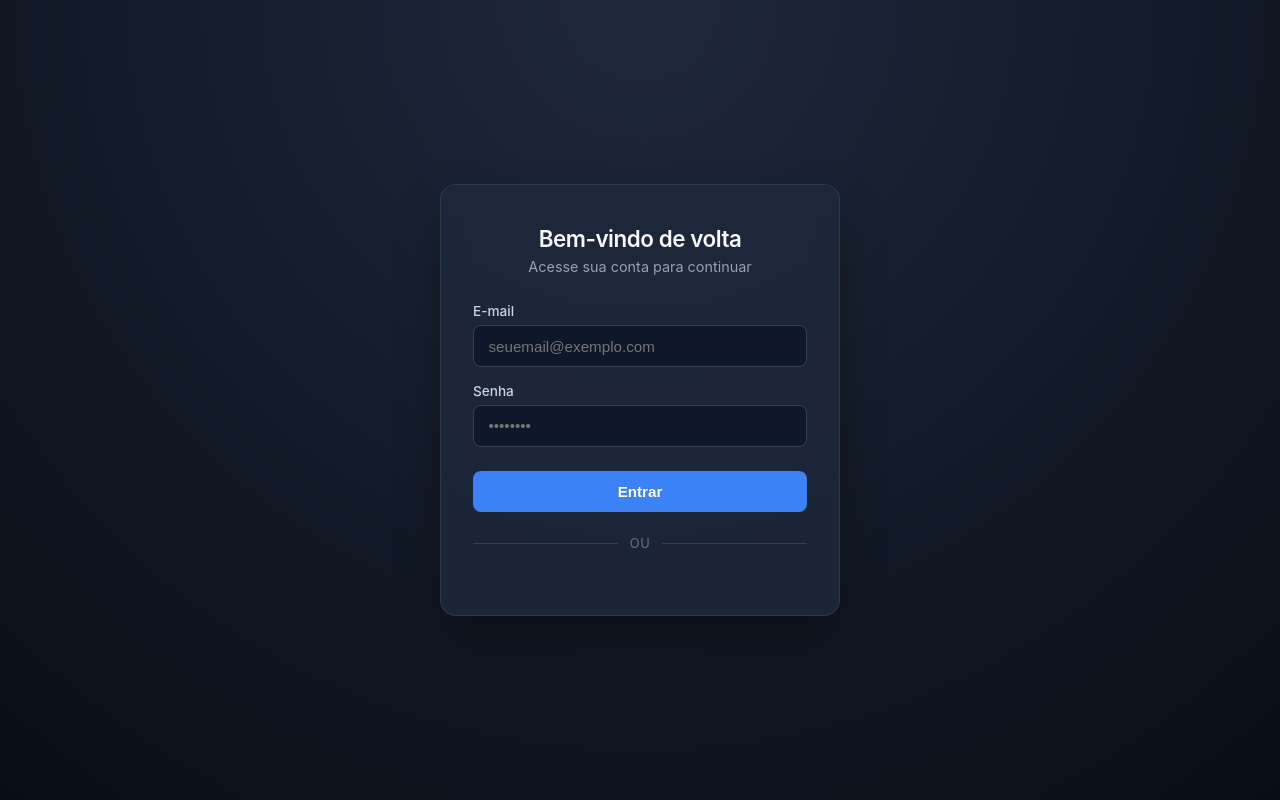
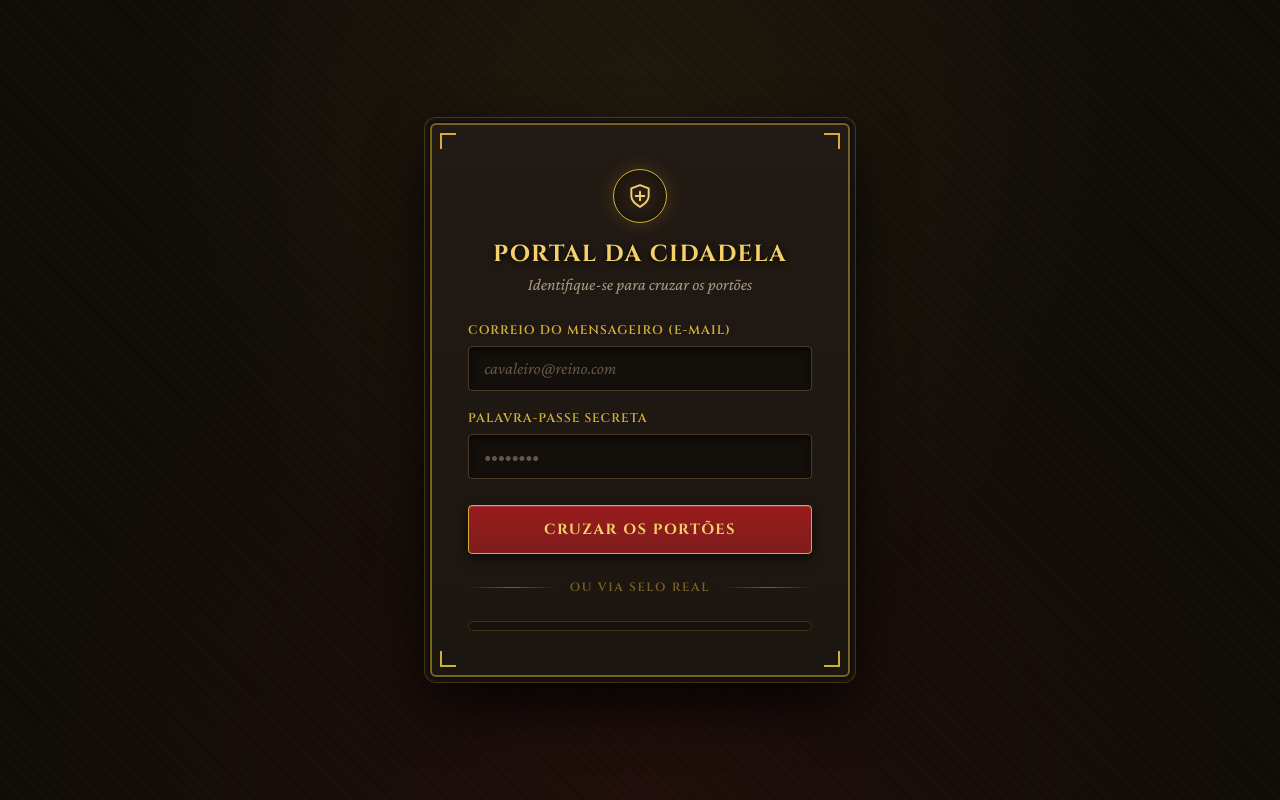
Before and after one commit to F3lipin/GoogleAPI, a website: page public/index.html in a window 1280 px wide. Drawn offline with nearby package versions, Linux system fonts and the light colour scheme; no server answers.

Commit message:
Aparência Medieval
Updated the title and various styles for the login page. Changed text and improved layout elements for better user experience.

```diff
--- a/public/index.html
+++ b/public/index.html
@@ -3,9 +3,26 @@
 <head>
   <meta charset="UTF-8" />
   <meta name="viewport" content="width=device-width, initial-scale=1.0" />
-  <title>Login — Portal do Sistema</title>
+  <title>Portal da Cidadela — Acesso ao Reino</title>
   <script src="https://accounts.google.com/gsi/client" async defer></script>
+  <link rel="preconnect" href="https://fonts.googleapis.com">
+  <link rel="preconnect" href="https://fonts.gstatic.com" crossorigin>
+  <link href="https://fonts.googleapis.com/css2?family=Cinzel:wght@600;700;800&family=Crimson+Pro:ital,wght@0,400;0,600;1,400&display=swap" rel="stylesheet">
   <style>
+    :root {
+      --bg-dark: #100c08;
+      --stone-card: #1c1611;
+      --stone-inner: #130f0b;
+      --gold-primary: #d4af37;
+      --gold-bright: #f3d06b;
+      --gold-dim: #7c6222;
+      --crimson-btn: #7f1d1d;
+      --crimson-hover: #991b1b;
+      --parchment-text: #f3e9d2;
+      --muted-ash: #a89984;
+      --emerald-seal: #15803d;
+    }
+
     * {
       box-sizing: border-box;
       margin: 0;
@@ -13,134 +30,193 @@
     }
 
     body {
-      font-family: 'Inter', system-ui, -apple-system, BlinkMacSystemFont, sans-serif;
-      background: radial-gradient(circle at top, #1e293b 0%, #090d16 100%);
-      color: #f8fafc;
+      font-family: 'Crimson Pro', Georgia, serif;
+      background-color: var(--bg-dark);
+      background-image:
+        radial-gradient(circle at 50% 15%, rgba(212, 175, 55, 0.08) 0%, transparent 55%),
+        radial-gradient(circle at 50% 100%, rgba(127, 29, 29, 0.14) 0%, transparent 60%),
+        repeating-linear-gradient(45deg, rgba(255,255,255,0.01) 0px, rgba(255,255,255,0.01) 2px, transparent 2px, transparent 8px);
+      color: var(--parchment-text);
       display: flex;
       justify-content: center;
       align-items: center;
       min-height: 100vh;
-      padding: 1rem;
+      padding: 1.5rem;
     }
 
     .card {
-      background: rgba(30, 41, 59, 0.85);
-      backdrop-filter: blur(12px);
-      padding: 2.5rem 2rem;
-      border-radius: 16px;
-      border: 1px solid rgba(148, 163, 184, 0.15);
-      box-shadow: 0 25px 50px -12px rgba(0, 0, 0, 0.5);
+      position: relative;
+      background: linear-gradient(180deg, #221a14 0%, var(--stone-card) 100%);
+      padding: 2.75rem 2.25rem;
+      border-radius: 6px;
+      border: 2px solid var(--gold-dim);
+      box-shadow:
+        0 0 0 1px #090705,
+        0 0 0 5px #17120e,
+        0 0 0 6px rgba(212, 175, 55, 0.25),
+        0 25px 60px rgba(0, 0, 0, 0.85);
       width: 100%;
-      max-width: 400px;
+      max-width: 420px;
     }
+
+    /* Ornamentos de canto em dourado */
+    .corner {
+      position: absolute;
+      width: 16px;
+      height: 16px;
+      border-color: var(--gold-primary);
+      border-style: solid;
+      pointer-events: none;
+    }
+    .corner.tl { top: 8px; left: 8px; border-width: 2px 0 0 2px; }
+    .corner.tr { top: 8px; right: 8px; border-width: 2px 2px 0 0; }
+    .corner.bl { bottom: 8px; left: 8px; border-width: 0 0 2px 2px; }
+    .corner.br { bottom: 8px; right: 8px; border-width: 0 2px 2px 0; }
 
     .header {
       text-align: center;
       margin-bottom: 1.75rem;
     }
 
+    .crest {
+      width: 54px;
+      height: 54px;
+      margin: 0 auto 0.9rem;
+      display: flex;
+      align-items: center;
+      justify-content: center;
+      border-radius: 50%;
+      background: radial-gradient(circle, #2e2318 0%, #140f0a 100%);
+      border: 1.5px solid var(--gold-primary);
+      box-shadow: 0 0 18px rgba(212, 175, 55, 0.22);
+      color: var(--gold-bright);
+    }
 
     h2 {
-      font-size: 1.4rem;
-      font-weight: 600;
-      letter-spacing: -0.02em;
+      font-family: 'Cinzel', serif;
+      font-size: 1.45rem;
+      font-weight: 700;
+      letter-spacing: 0.06em;
+      text-transform: uppercase;
+      color: var(--gold-bright);
+      text-shadow: 0 2px 6px rgba(0, 0, 0, 0.8);
       margin-bottom: 0.35rem;
     }
 
     .subtitle {
-      color: #94a3b8;
-      font-size: 0.9rem;
+      color: var(--muted-ash);
+      font-size: 1.05rem;
+      font-style: italic;
     }
 
     .form-group {
-      margin-bottom: 1rem;
+      margin-bottom: 1.15rem;
       text-align: left;
     }
 
     label {
       display: block;
-      font-size: 0.85rem;
-      font-weight: 500;
-      color: #cbd5e1;
-      margin-bottom: 0.4rem;
+      font-family: 'Cinzel', serif;
+      font-size: 0.78rem;
+      font-weight: 600;
+      letter-spacing: 0.08em;
+      text-transform: uppercase;
+      color: var(--gold-primary);
+      margin-bottom: 0.45rem;
     }
 
     input {
       width: 100%;
-      padding: 0.7rem 0.9rem;
-      border-radius: 8px;
-      border: 1px solid #334155;
-      background: #0f172a;
-      color: #f8fafc;
-      font-size: 0.95rem;
+      padding: 0.75rem 0.95rem;
+      border-radius: 4px;
+      border: 1px solid #4a3a28;
+      background: var(--stone-inner);
+      color: var(--parchment-text);
+      font-family: 'Crimson Pro', serif;
+      font-size: 1.05rem;
+      box-shadow: inset 0 2px 6px rgba(0, 0, 0, 0.75);
       transition: border-color 0.2s, box-shadow 0.2s;
+    }
+
+    input::placeholder {
+      color: #635647;
+      font-style: italic;
     }
 
     input:focus {
       outline: none;
-      border-color: #3b82f6;
-      box-shadow: 0 0 0 3px rgba(59, 130, 246, 0.2);
+      border-color: var(--gold-primary);
+      box-shadow: inset 0 2px 6px rgba(0, 0, 0, 0.75), 0 0 0 2px rgba(212, 175, 55, 0.2);
     }
 
     .btn-primary {
       width: 100%;
-      padding: 0.75rem;
+      padding: 0.85rem;
       margin-top: 0.5rem;
-      background: #3b82f6;
-      color: white;
-      border: none;
-      border-radius: 8px;
-      font-size: 0.95rem;
-      font-weight: 600;
+      background: linear-gradient(180deg, #991b1b 0%, var(--crimson-btn) 100%);
+      color: var(--gold-bright);
+      border: 1px solid var(--gold-primary);
+      border-radius: 4px;
+      font-family: 'Cinzel', serif;
+      font-size: 0.92rem;
+      font-weight: 700;
+      letter-spacing: 0.1em;
+      text-transform: uppercase;
       cursor: pointer;
-      transition: background 0.2s;
+      box-shadow: 0 4px 12px rgba(0, 0, 0, 0.6), inset 0 1px 0 rgba(255, 255, 255, 0.15);
+      transition: all 0.2s ease;
     }
 
     .btn-primary:hover {
-      background: #2563eb;
+      background: linear-gradient(180deg, #b91c1c 0%, var(--crimson-hover) 100%);
+      box-shadow: 0 0 16px rgba(212, 175, 55, 0.3);
+      transform: translateY(-1px);
     }
 
     .divider {
       display: flex;
       align-items: center;
       text-align: center;
-      margin: 1.5rem 0;
-      color: #64748b;
-      font-size: 0.8rem;
+      margin: 1.6rem 0;
+      color: var(--gold-dim);
+      font-family: 'Cinzel', serif;
+      font-size: 0.75rem;
+      letter-spacing: 0.14em;
       text-transform: uppercase;
-      letter-spacing: 0.05em;
     }
 
     .divider::before,
     .divider::after {
       content: '';
       flex: 1;
-      border-bottom: 1px solid #334155;
+      height: 1px;
+      background: linear-gradient(90deg, transparent, var(--gold-dim), transparent);
     }
 
-    .divider:not(:empty)::before {
-      margin-right: 0.75rem;
-    }
-
-    .divider:not(:empty)::after {
-      margin-left: 0.75rem;
+    .divider span {
+      padding: 0 0.85rem;
     }
 
     .google-wrapper {
       display: flex;
       justify-content: center;
       width: 100%;
+      padding: 4px;
+      border-radius: 6px;
+      background: rgba(19, 15, 11, 0.6);
+      border: 1px solid rgba(212, 175, 55, 0.2);
     }
 
     .alert {
       display: none;
-      background: rgba(245, 158, 11, 0.12);
-      border: 1px solid rgba(245, 158, 11, 0.35);
-      color: #fbbf24;
-      padding: 0.7rem 0.9rem;
-      border-radius: 8px;
-      font-size: 0.82rem;
-      margin-bottom: 1rem;
+      background: rgba(127, 29, 29, 0.28);
+      border: 1px solid #b45309;
+      border-left: 4px solid var(--gold-primary);
+      color: #fde68a;
+      padding: 0.75rem 0.95rem;
+      border-radius: 4px;
+      font-size: 0.95rem;
+      margin-bottom: 1.15rem;
       line-height: 1.4;
     }
 
@@ -153,76 +229,107 @@
       text-align: center;
     }
 
+    .avatar-frame {
+      position: relative;
+      width: 92px;
+      height: 92px;
+      margin: 0 auto 1.1rem;
+      padding: 4px;
+      border-radius: 50%;
+      background: linear-gradient(135deg, var(--gold-bright), var(--gold-dim));
+      box-shadow: 0 0 24px rgba(212, 175, 55, 0.35);
+    }
+
     .avatar {
-      width: 80px;
-      height: 80px;
+      width: 100%;
+      height: 100%;
       border-radius: 50%;
-      border: 3px solid #3b82f6;
-      margin-bottom: 1rem;
       object-fit: cover;
+      border: 2px solid var(--stone-card);
     }
 
     .badge-verified {
-      display: inline-block;
-      background: rgba(16, 185, 129, 0.15);
-      color: #34d399;
-      border: 1px solid rgba(16, 185, 129, 0.3);
-      font-size: 0.75rem;
-      font-weight: 600;
-      padding: 0.25rem 0.65rem;
-      border-radius: 999px;
+      display: inline-flex;
+      align-items: center;
+      gap: 0.4rem;
+      background: rgba(21, 128, 61, 0.2);
+      color: #86efac;
+      border: 1px solid rgba(134, 239, 172, 0.35);
+      font-family: 'Cinzel', serif;
+      font-size: 0.72rem;
+      font-weight: 700;
+      letter-spacing: 0.08em;
+      text-transform: uppercase;
+      padding: 0.3rem 0.85rem;
+      border-radius: 3px;
       margin-bottom: 1rem;
     }
 
     .btn-logout {
       width: 100%;
-      margin-top: 1.5rem;
-      padding: 0.75rem;
-      background: rgba(239, 68, 68, 0.15);
-      color: #f87171;
-      border: 1px solid rgba(239, 68, 68, 0.3);
-      border-radius: 8px;
+      margin-top: 1.75rem;
+      padding: 0.8rem;
+      background: transparent;
+      color: #fca5a5;
+      border: 1px solid #991b1b;
+      border-radius: 4px;
       cursor: pointer;
-      font-weight: 600;
-      font-size: 0.9rem;
+      font-family: 'Cinzel', serif;
+      font-weight: 700;
+      font-size: 0.82rem;
+      letter-spacing: 0.1em;
+      text-transform: uppercase;
       transition: all 0.2s;
     }
 
     .btn-logout:hover {
-      background: #ef4444;
-      color: white;
+      background: rgba(153, 27, 27, 0.35);
+      border-color: var(--gold-primary);
+      color: var(--gold-bright);
     }
   </style>
 </head>
 <body>
 
   <div class="card">
+    <div class="corner tl"></div>
+    <div class="corner tr"></div>
+    <div class="corner bl"></div>
+    <div class="corner br"></div>
+
     <!-- ESTADO DESLOGADO -->
     <div id="login-view">
       <div class="header">
-        <h2>Bem-vindo de volta</h2>
-        <p class="subtitle">Acesse sua conta para continuar</p>
+        <div class="crest" aria-hidden="true">
+          <svg width="26" height="26" viewBox="0 0 24 24" fill="none" stroke="currentColor" stroke-width="1.8" stroke-linecap="round" stroke-linejoin="round">
+            <path d="M12 22s8-4 8-10V5l-8-3-8 3v7c0 6 8 10 8 10z"/>
+            <path d="M12 8v8"/>
+            <path d="M8 12h8"/>
+          </svg>
+        </div>
+        <h2>Portal da Cidadela</h2>
+        <p class="subtitle">Identifique-se para cruzar os portões</p>
       </div>
 
       <div id="form-alert" class="alert">
-        O login tradicional por senha não está conectado a um banco de dados neste demo. Utilize o botão <strong>Continuar com o Google</strong> abaixo.
+        Os pergaminhos locais de senha não estão ativos nesta demonstração. Apresente seu selo real clicando em <strong>Continuar com o Google</strong> abaixo.
       </div>
 
       <form onsubmit="handleTraditionalLogin(event)">
         <div class="form-group">
-          <label for="email">E-mail</label>
-          <input type="email" id="email" placeholder="seuemail@exemplo.com" required />
+          <label for="email">Correio do Mensageiro (E-mail)</label>
+          <input type="email" id="email" placeholder="cavaleiro@reino.com" required />
         </div>
 
         <div class="form-group">
-          <label for="password">Senha</label>
+          <label for="password">Palavra-Passe Secreta</label>
           <input type="password" id="password" placeholder="••••••••" required />
         </div>
 
-        <button type="submit" class="btn-primary">Entrar</button>
+        <button type="submit" class="btn-primary">Cruzar os Portões</button>
       </form>
 
-      <div class="divider">ou</div>
+      <div class="divider"><span>ou via selo real</span></div>
 
       <div class="google-wrapper">
         <div id="botao-google"></div>
@@ -231,14 +338,16 @@
 
     <!-- ESTADO LOGADO -->
     <div id="user-view" class="profile-card hidden">
-      <img id="user-pic" class="avatar" src="" alt="Foto de perfil" />
+      <div class="avatar-frame">
+        <img id="user-pic" class="avatar" src="" alt="Retrato do Viajante" />
+      </div>
       <div>
-        <span class="badge-verified">✓ Sessão Validada no Servidor</span>
+        <span class="badge-verified">✦ Selo Validado pelo Conselho</span>
       </div>
       <h2 id="user-name"></h2>
-      <p id="user-email" class="subtitle" style="margin-top: 0.25rem;"></p>
+      <p id="user-email" class="subtitle" style="margin-top: 0.35rem;"></p>
 
-      <button class="btn-logout" onclick="fazerLogout()">Encerrar Sessão</button>
+      <button class="btn-logout" onclick="fazerLogout()">Deixar a Cidadela (Sair)</button>
     </div>
   </div>
 
@@ -269,7 +378,7 @@
         {
           theme: 'filled_black',
           size: 'large',
-          width: 336,
+          width: 332,
           text: 'continue_with',
           shape: 'rectangular'
         }
```
